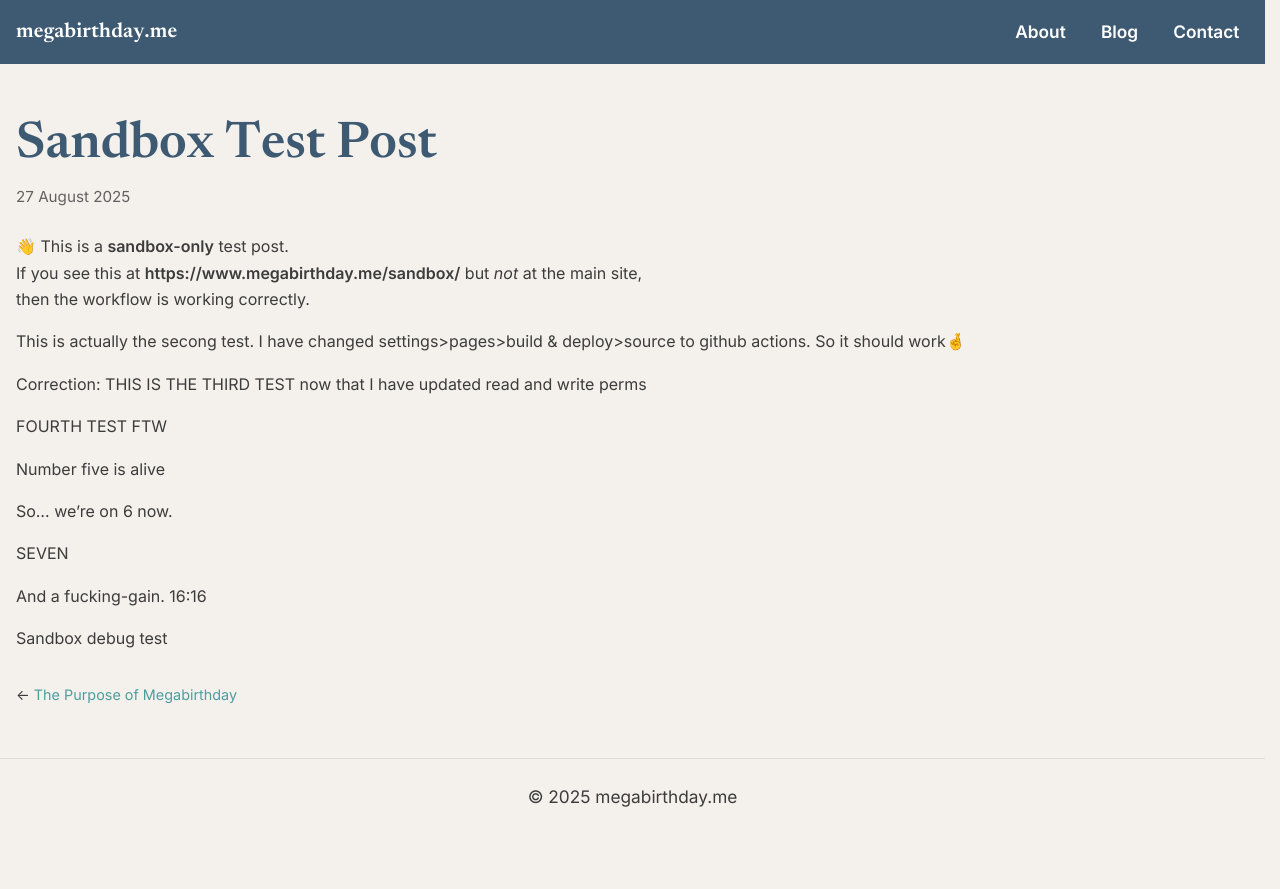
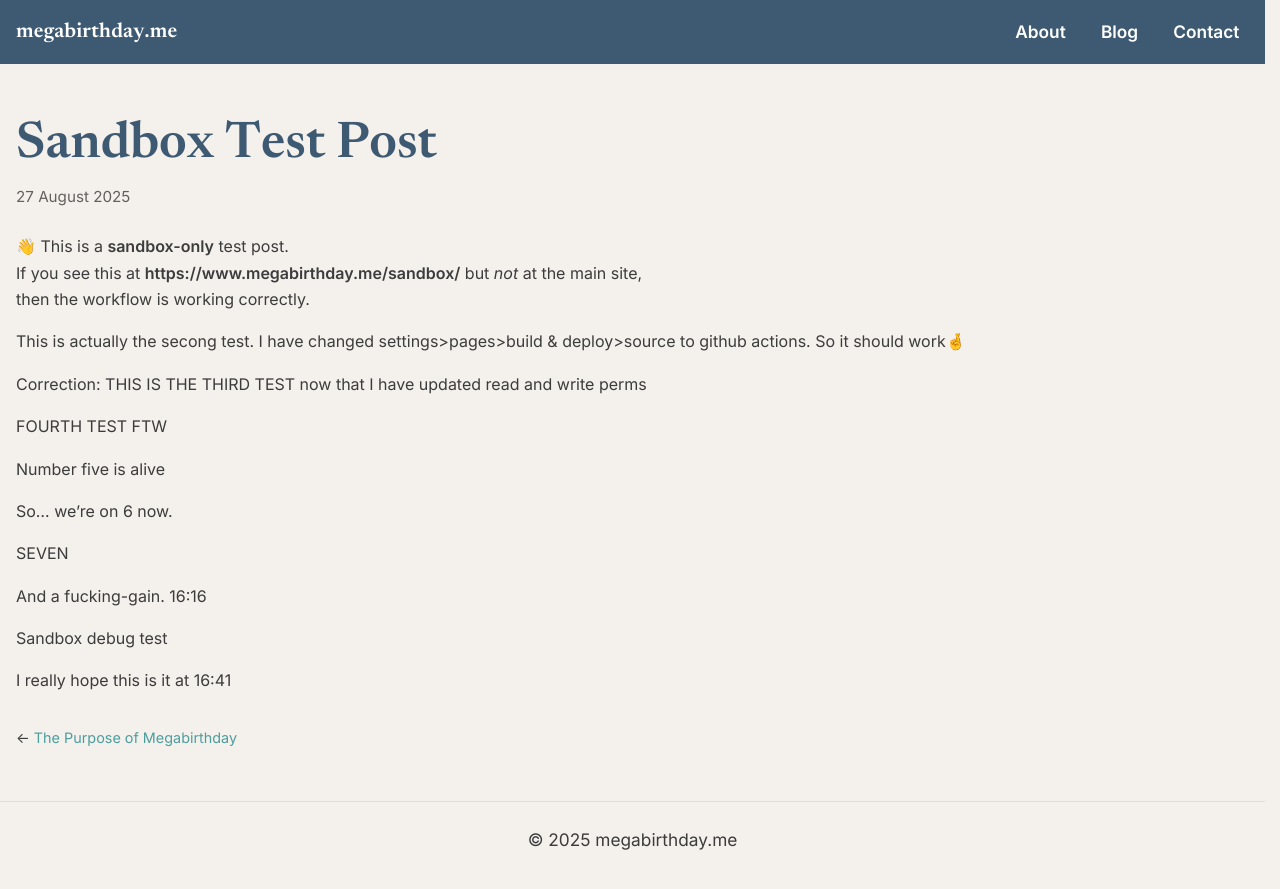
Before and after one commit to Vazool/megabirthday, a Jekyll site: the page built from _posts/2025-08-27-sandbox-test.md, in a window 1280 px wide. Shown: the top 889 px of the page. Built offline with Jekyll 4.4.1, drawn with Linux system fonts in a browser that asks for light colours.

Commit message:
Trigger sandbox build after bundle install fix

```diff
--- a/_posts/2025-08-27-sandbox-test.md
+++ b/_posts/2025-08-27-sandbox-test.md
@@ -23,3 +23,5 @@ SEVEN
 And a fucking-gain. 16:16
 
 Sandbox debug test
+
+I really hope this is it at 16:41
```
